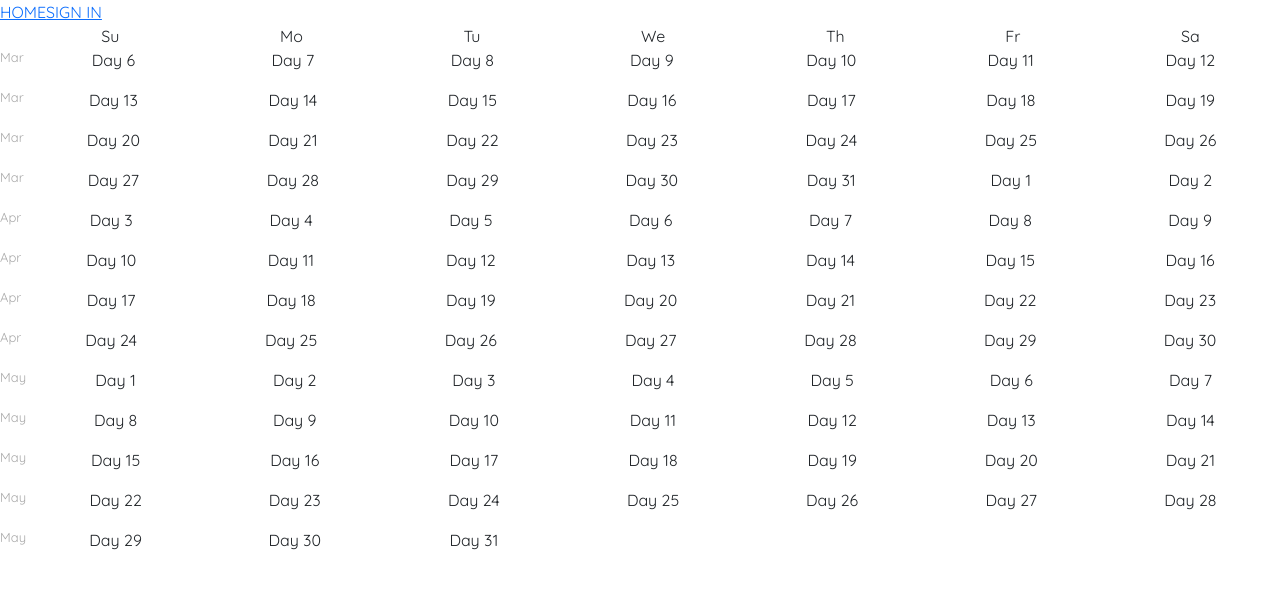
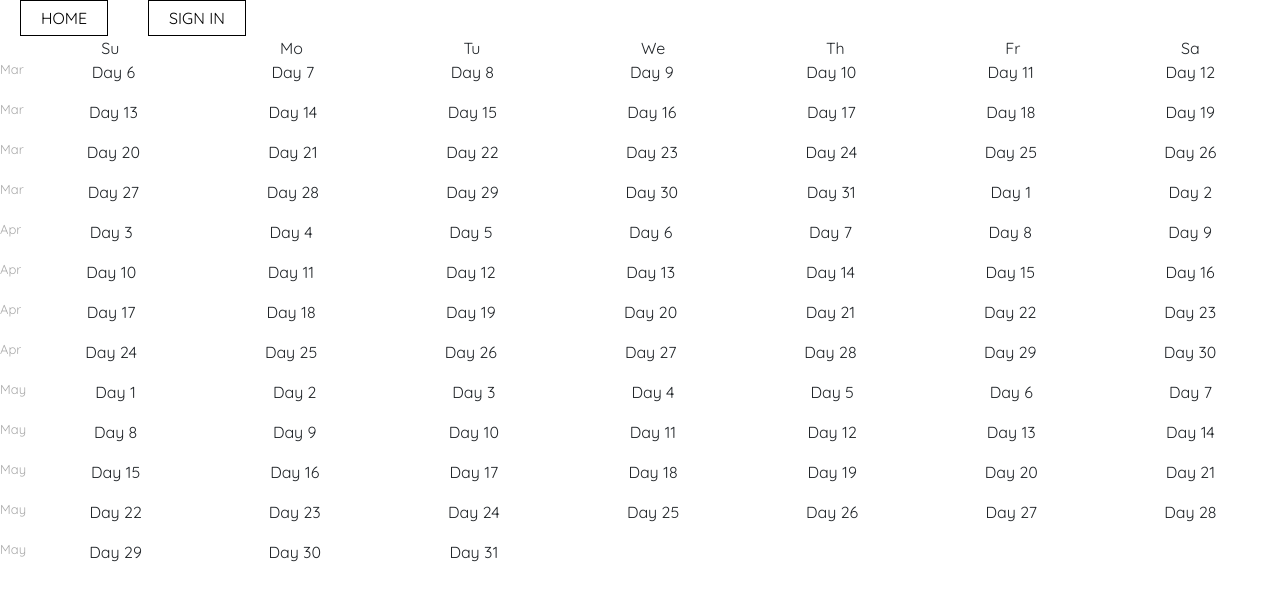
Before and after one commit to unendlichkeit/react-planner-app, a React (Create React App) app: page / in a window 1280 px wide. Shown: the top 600 px of the page. Built offline with nearby package versions, Linux system fonts and the light colour scheme; no server answers; the database is empty; a web font is replaced by a local one.

Commit message:
modificat css butoane header

```diff
--- a/src/components/header/Header.js
+++ b/src/components/header/Header.js
@@ -2,11 +2,12 @@ import React from 'react';
 import {Link} from 'react-router-dom';
 import {auth} from '../../firebase/firebaseInit';
 import {connect} from 'react-redux';
+import './Header.scss';
 
 const Header = ({currentUser}) => {
     //if logged in, add Tasks link
     return (
-        <div>
+        <div className='headerMenu'>
             <Link className='headerBtns' to='/'>HOME</Link>
             {
                 currentUser ?
--- /dev/null
+++ b/src/components/header/Header.scss
@@ -0,0 +1,10 @@
+.headerMenu {
+    .headerBtns {
+        padding: 5px 20px;
+        border: 1px solid black;
+        color: black;
+        text-decoration: none;
+        margin: 0 20px;
+        display: inline-block;
+    }
+}
```
